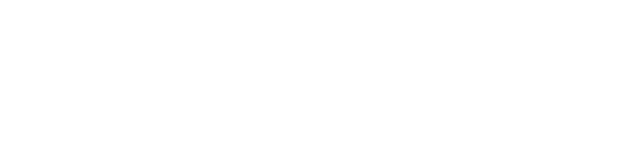
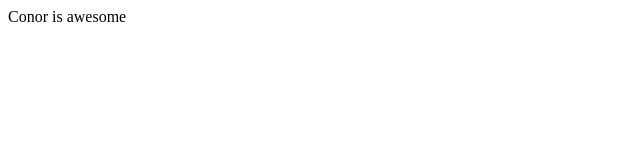
Before and after one commit to lizziesz/git-branching, a plain HTML site: page index.html in a window 1280 px wide. Shown: the whole page, without its empty margins (0-640 px from the left). Drawn offline with Linux system fonts and the light colour scheme.

Commit message:
conor is awesome

```diff
--- a/index.html
+++ b/index.html
@@ -10,7 +10,7 @@
   <nav class="nav" id="Jeff"></nav>
   <aside class="aside" id="Lizzie"></aside>
   <section class="section" id="Nathan"></section>
-  <footer class="footer" id="Conor"></footer>
+  <footer class="footer" id="Conor">Conor is awesome</footer>
 
 </body>
 </html>
```
